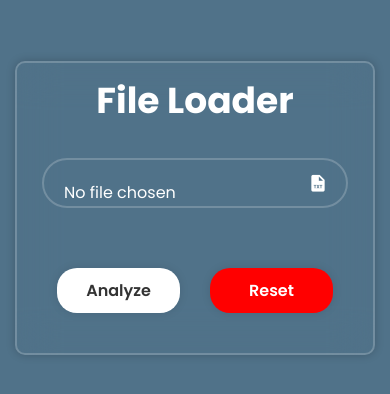
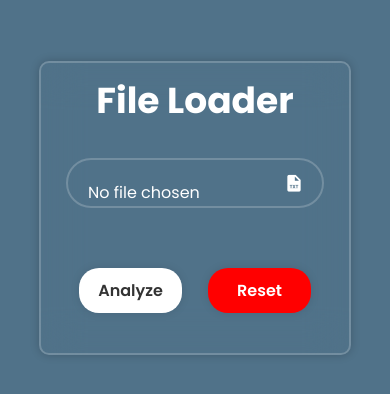
Before and after one commit to mostafaaElsherbiny/file-loader, a React (Vite) app: page / in a window 390 px wide. Shown: the part 214-608 px from the top of the page. Built offline with nearby package versions, Linux system fonts and the light colour scheme.

Commit message:
refactoring the reset button

```diff
--- a/src/components/fileLoader.css
+++ b/src/components/fileLoader.css
@@ -119,6 +119,7 @@ button.close {
 
 .action-wrapper {
   display: flex;
+  flex-flow: row;
   justify-content: space-around;
 }
 
@@ -151,7 +152,7 @@ button.close {
 
 @media (max-width:1024px) {
   .wrapper {
-    width: 70%;
+    width: 100%;
     padding: 10px 25px;
     margin: 0 auto;
   }
@@ -169,14 +170,15 @@ button.close {
 
 @media (max-width: 480px) {
   .wrapper {
-    width: 360px;
+    width: 80%;
     padding: 10px 25px;
     margin: 0 auto;
   }
 }
+
 @media (max-width: 280px) {
   .wrapper {
-    width: 260px;
+    width: 55%;
     padding: 10px 25px;
     margin: 0 auto;
   }
--- a/src/components/fileLoader.tsx
+++ b/src/components/fileLoader.tsx
@@ -117,7 +117,7 @@ function FileLoader() {
               Analyze
             </button>
             <button
-              type="button"
+              type="reset"
               className="btn btn-danger"
               data-testid="reset-id"
               onClick={resetApp}
--- a/src/helper/analyze.ts
+++ b/src/helper/analyze.ts
@@ -1,5 +1,6 @@
 export function analyze(text: string): Map<string, number> {
   const map = new Map<string, number>();
+
   const words = text.split(" ");
 
   for (const word of words) {
```
Also changed, not shown: 1 other file (tests, documents, lock files or other folders).
